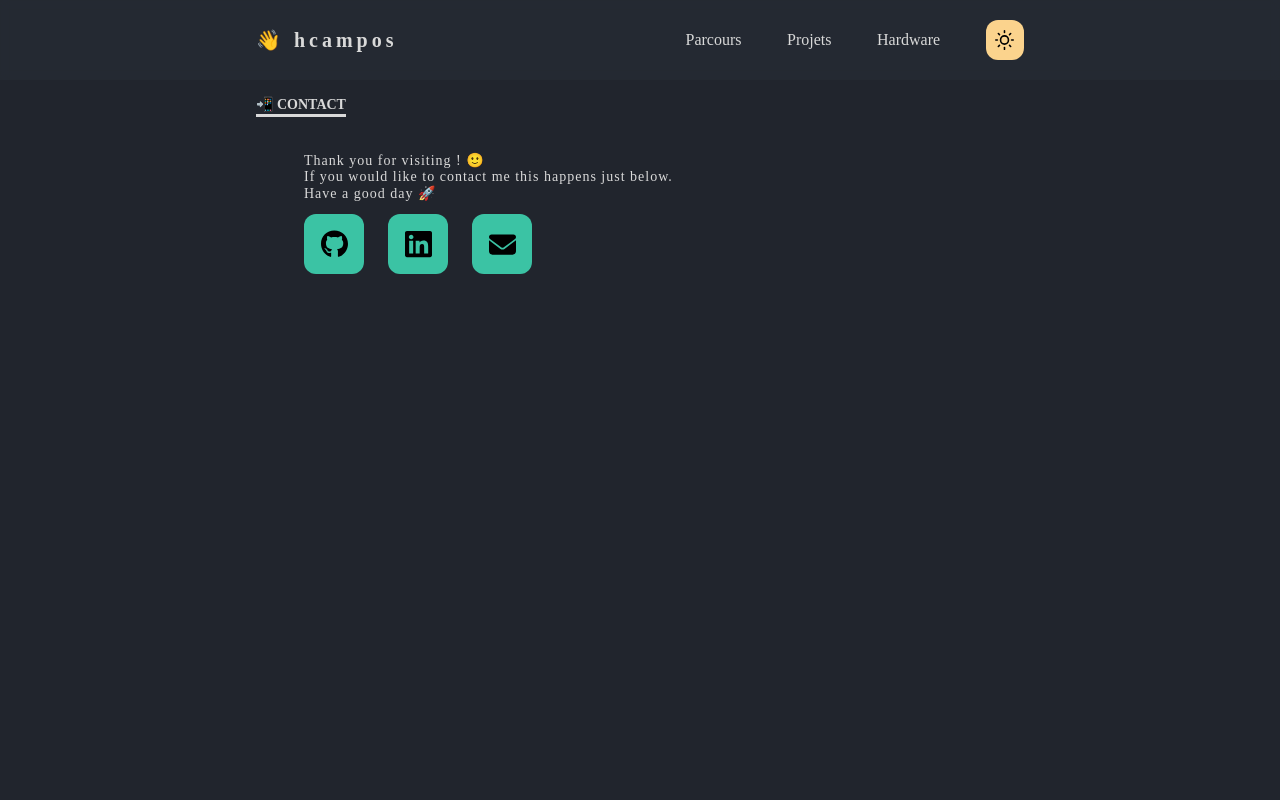
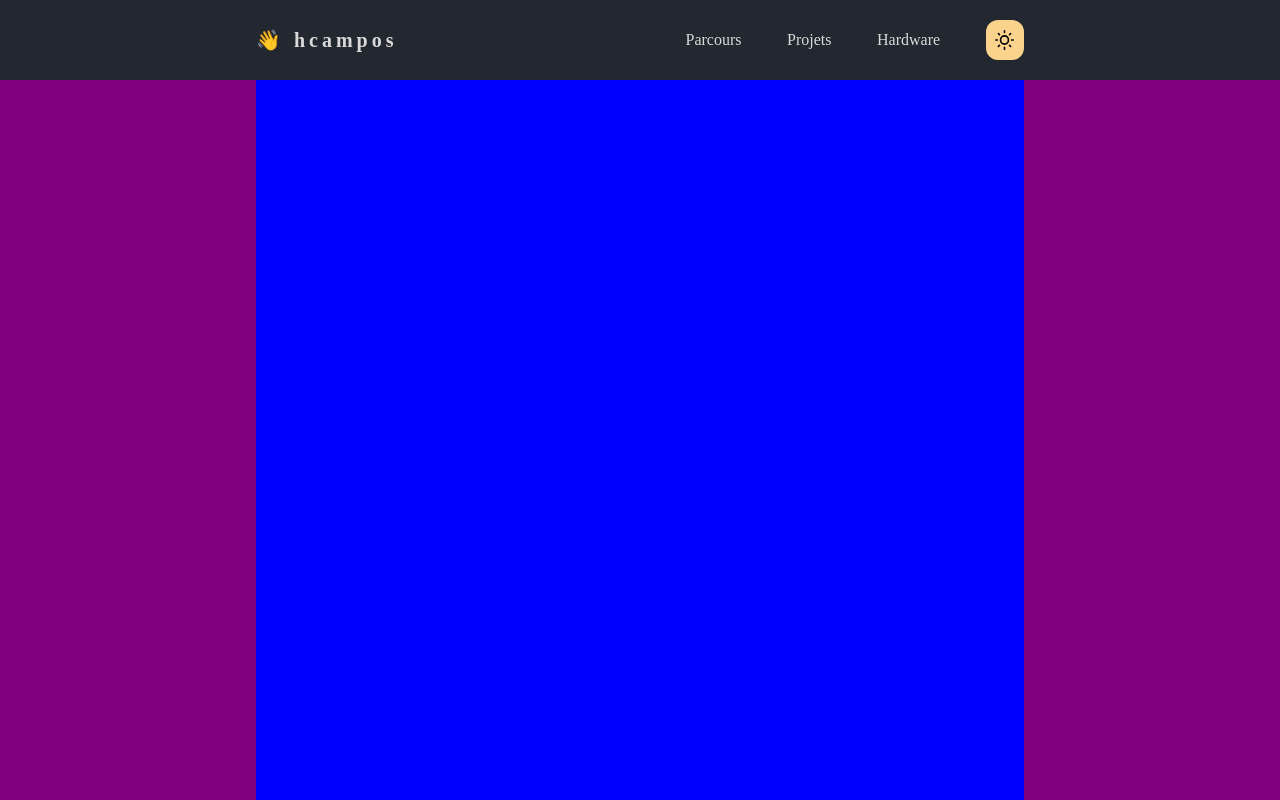
Before and after one commit to Sakoutecher/portfolio-react, a React (Create React App) app: page / in a window 1280 px wide. Shown: the top 800 px of the page. Built offline with nearby package versions, Linux system fonts and the light colour scheme.

Commit message:
:construction: Start the welcome component

```diff
--- a/src/App.js
+++ b/src/App.js
@@ -1,5 +1,6 @@
 import React from 'react';
 import Navbar from './partials/Navbar'
+import Welcome from './section/Welcome';
 import Contact from './section/Contact'
 import { useState, useEffect } from 'react'
 
@@ -11,7 +12,7 @@ function App() {
     black: {
       background : '#21252D',
       highlight : '#272C35',
-      navbar : '#272C35B0',
+      navbar : '#272C3580',
       textColor : '#D9D9D9',
     },
 
@@ -64,6 +65,7 @@ function App() {
         setTheme={setTheme}
         styles={styles}
       />
+      <Welcome />
       <Contact
         colors={colors}
         styles={styles}
--- a/src/section/Contact.js
+++ b/src/section/Contact.js
@@ -79,7 +79,7 @@ const ContactContainer = styled.div`
     height: 30vh;
     width: 100vw;
     //background-color: red;
-    margin-top: 10vh;
+    //margin-top: 10vh;
     display: flex;
     justify-content: center;
     align-items: center;
--- /dev/null
+++ b/src/section/Welcome.js
@@ -0,0 +1,34 @@
+import React from 'react';
+import styled from 'styled-components'
+
+function Welcome() {
+  return (
+    <WelcomeContainer>
+        <Center>
+
+        </Center>
+    </WelcomeContainer>
+  );
+}
+
+const WelcomeContainer = styled.div`
+    height: 90vh;
+    width: 100vw;
+    background-color: purple;
+    margin-top: 10vh;
+    display: flex;
+    justify-content: center;
+    align-items: center;
+`
+
+const Center = styled.div`
+    height: 100%;
+    width: 60%;
+    background-color: blue;
+    display: flex;
+    justify-content: space-between;
+    align-items: center;
+    flex-direction: column;
+`
+
+export default Welcome;
```
